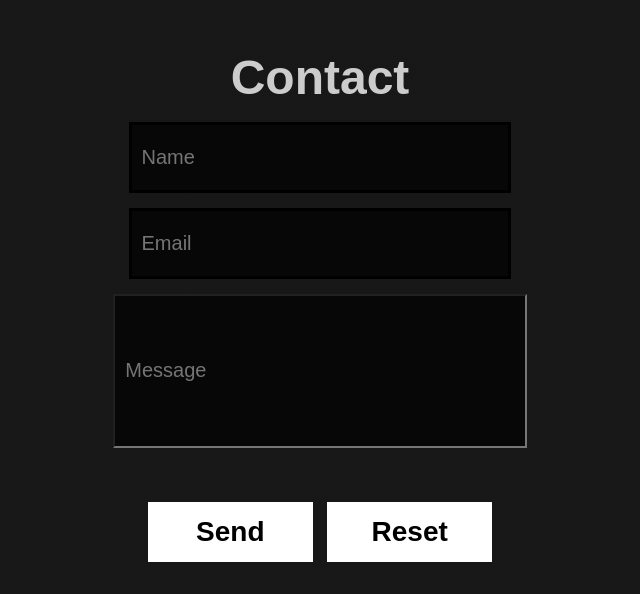
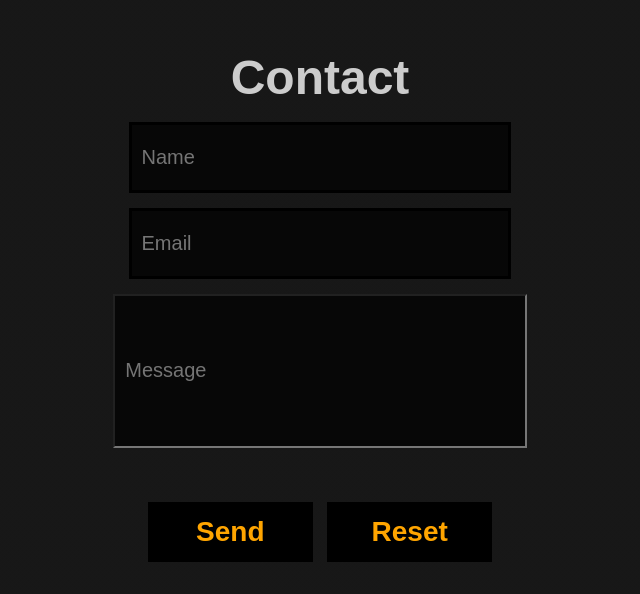
Before and after one commit to DaleSauls123/dale, a plain HTML site: page index.html in a window 1280 px wide. Shown: the part 2453-3047 px from the top of the page, without its empty margins (320-960 px from the left). Drawn offline with nearby package versions, Linux system fonts and the light colour scheme.

Commit message:
Add files via upload

```diff
--- a/style.css
+++ b/style.css
@@ -54,7 +54,7 @@ text-decoration: none
 }
 
 .navbar ul li a:hover{
-  color: skyblue;
+  color: grey;
 }
 
 /* look up SCSS */
@@ -123,24 +123,28 @@ section#contact{
   padding: 0 10px;
 }
 
-.submitbutton{
+.submitbutton {
   width: 165px;
   height: 60px;
-  background-color: white;
-  color: black;
+  background-color: black;
+  color: orange;
   font-size: 28px;
   border: red;
   font-weight:bold;
   clear: left;
   margin-top: 25px;
-  cursor: pointer;
+  cursor:;
+}
+
+.invisible {
+  display: none;
 }
 
 .resetbutton{
   width: 165px;
   height: 60px;
-  background-color: white;
-  color: black;
+  background-color: black;
+  color: orange;
   font-size: 28px;
   border: red;
   font-weight:bold;
```
